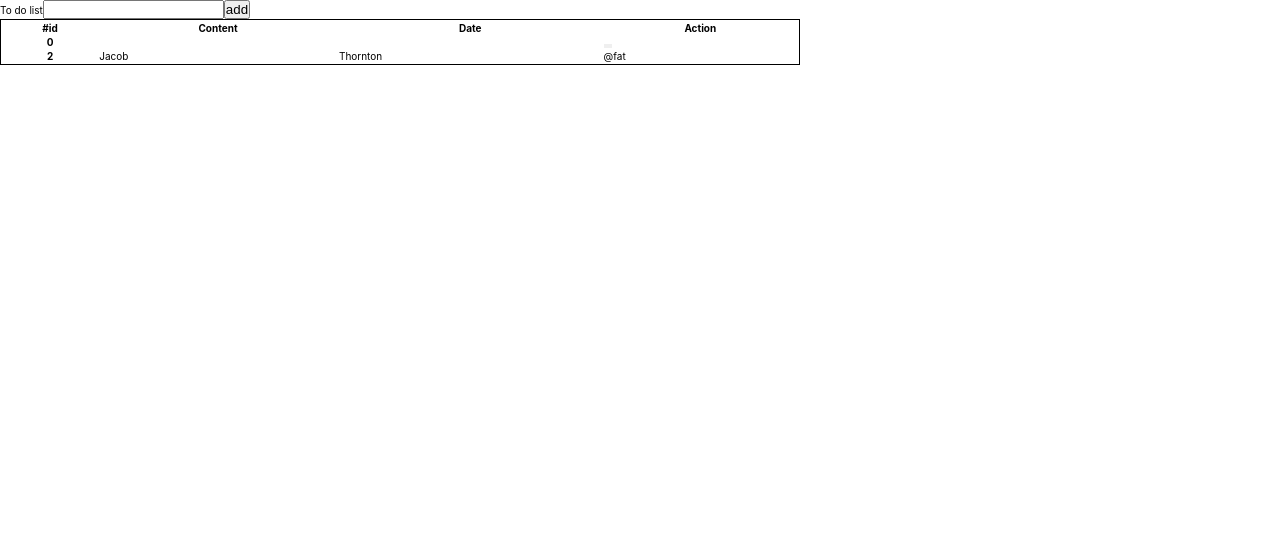
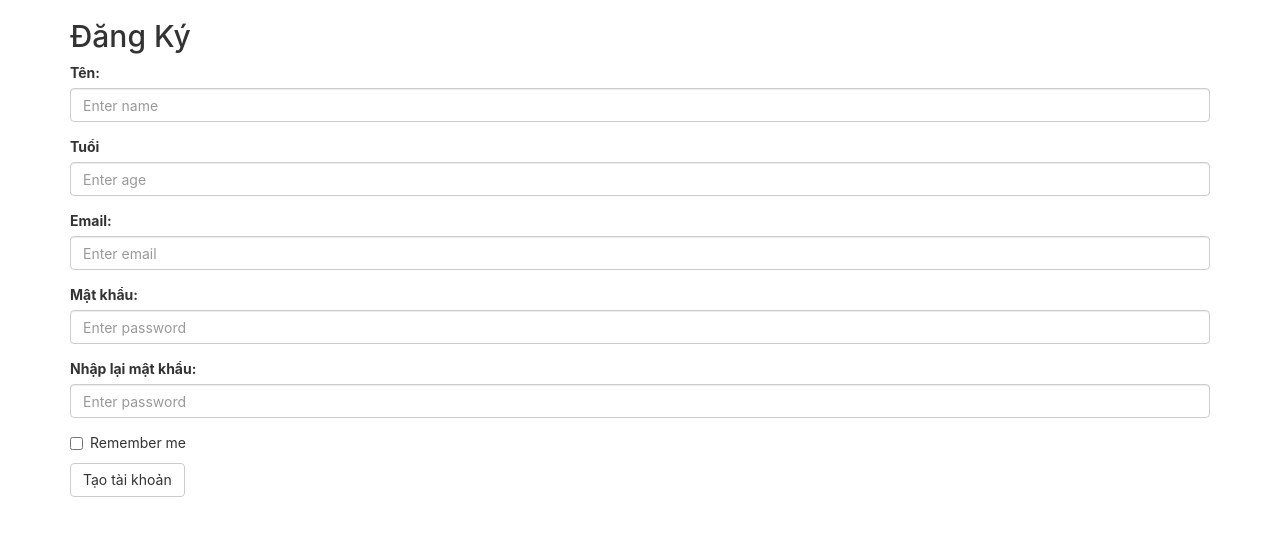
Before and after one commit to hiepbq-comartek/FS02-todo-hiepbq, a React (Create React App) app: page /register in a window 1280 px wide. Shown: the top 536 px of the page. Built offline with nearby package versions, Linux system fonts and the light colour scheme.

Commit message:
todolist

```diff
--- a/package.json
+++ b/package.json
@@ -3,13 +3,19 @@
   "version": "0.1.0",
   "private": true,
   "dependencies": {
+    "@emotion/react": "^11.10.0",
+    "@emotion/styled": "^11.10.0",
+    "@mui/material": "^5.10.1",
+    "@mui/x-date-pickers": "^5.0.0-beta.6",
     "@testing-library/jest-dom": "^5.16.5",
     "@testing-library/react": "^13.3.0",
     "@testing-library/user-event": "^13.5.0",
     "bootstrap": "^5.2.0",
     "bootstrap-icons": "^1.9.1",
+    "moment": "^2.29.4",
     "react": "^18.2.0",
     "react-dom": "^18.2.0",
+    "react-router-dom": "^6.3.0",
     "react-scripts": "5.0.1",
     "web-vitals": "^2.1.4"
   },
--- a/public/index.html
+++ b/public/index.html
@@ -5,7 +5,7 @@
     <link rel="icon" href="%PUBLIC_URL%/favicon.ico" />
     <meta name="viewport" content="width=device-width, initial-scale=1" />
     <meta name="theme-color" content="#000000" />
-    <!-- <link href="https://cdn.jsdelivr.net/npm/bootstrap@5.2.0/dist/css/bootstrap.min.css" rel="stylesheet" integrity="sha384-gH2yIJqKdNHPEq0n4Mqa/HGKIhSkIHeL5AyhkYV8i59U5AR6csBvApHHNl/vI1Bx" crossorigin="anonymous"> -->
+    <link rel="stylesheet" href="https://maxcdn.bootstrapcdn.com/bootstrap/3.4.1/css/bootstrap.min.css">
     <meta
       name="description"
       content="Web site created using create-react-app"
@@ -41,6 +41,7 @@
       To create a production bundle, use `npm run build` or `yarn build`.
     -->
   </body>
-  <!-- <script src="https://cdn.jsdelivr.net/npm/@popperjs/core@2.11.5/dist/umd/popper.min.js" integrity="sha384-Xe+8cL9oJa6tN/veChSP7q+mnSPaj5Bcu9mPX5F5xIGE0DVittaqT5lorf0EI7Vk" crossorigin="anonymous"></script>
-<script src="https://cdn.jsdelivr.net/npm/bootstrap@5.2.0/dist/js/bootstrap.min.js" integrity="sha384-ODmDIVzN+pFdexxHEHFBQH3/9/vQ9uori45z4JjnFsRydbmQbmL5t1tQ0culUzyK" crossorigin="anonymous"></script> -->
+  <script src="https://cdn.jsdelivr.net/npm/@popperjs/core@2.11.5/dist/umd/popper.min.js" integrity="sha384-Xe+8cL9oJa6tN/veChSP7q+mnSPaj5Bcu9mPX5F5xIGE0DVittaqT5lorf0EI7Vk" crossorigin="anonymous"></script>
+<script src="https://cdn.jsdelivr.net/npm/bootstrap@5.2.0/dist/js/bootstrap.min.js" integrity="sha384-ODmDIVzN+pFdexxHEHFBQH3/9/vQ9uori45z4JjnFsRydbmQbmL5t1tQ0culUzyK" crossorigin="anonymous"></script>
+<script src="https://cdn.jsdelivr.net/npm/bootstrap@5.2.0/dist/js/bootstrap.bundle.min.js"></script>
 </html>
--- a/src/App.js
+++ b/src/App.js
@@ -1,92 +1,105 @@
-import { useState,useRef } from 'react';
+import style from './style.module.css'
 import './App.css';
+import { useState } from 'react'
 
+// data
 function App() {
   let time = new Date();
-   const [content,setContent] = useState()
-   const[newDate,setNewdate]= useState()
-   const [adds,setAdd] = useState([{
-    content:'',
-    date:''
-   }])
-   const heandleadd = ()=>{
-    setNewdate(time)
-    setAdd(
-      [
-        ...adds,
-        {
-          content: content,
-          date: newDate
-        }
-      ]
+  let times = `${time.getFullYear()}/${time.getMonth() + 1}/${time.getDay()}`
+  console.log(times)
+  const [date, setdate] = useState(times);
 
-    )
-    console.log(adds)
+  const type = 'checkbox';
+  const easy = {
+    id: 1,
+    text: 'da lam'
+  }
+  const medium = {
+    id: 2,
+    text: 'chua lam'
+  }
+  // const $$ = document.querySelectorAll.bind(document)
+  const ivalues = [easy, medium];
+  const ivalue = ivalues.map(ivalue => {
+    return ivalue.text
+  })
+  const [ischecked, setchecked] = useState(1);
+  const [isjob, setisjob] = useState();
+  const [jobs, setjob] = useState([{
+    data: '',
+    id: '',
+    text: '',
+    date: times
+  }])
+  // heandle
+  const heandleclick = () => {
+    setjob([...jobs, { data: isjob, id: ischecked, text: ivalue, date: times }]);
+    return jobs
+  };
+  const clearheandle = () => {
+    setjob([...jobs,
+    ])
+  }
+  function getAPi() {
+    const option = {
+      method: 'GET',
+      headers: {
+        'Content-Type': 'application/json',
+        Authorization: localStorage.getItem('token')
+      },
+      body: JSON.stringify(input),
+    }
+    fetch('https://api-nodejs-todolist.herokuapp.com/user/me', option)
+      .then((response) => {
+        // regíter success -> save token, navigate....
+        return response.json();
 
-   }
-   const deletetodo =()=>{
-   setAdd(
-    [
-      ...adds,
-      {
 
-      }
-    ]
-   )
-   }
-   const oketodo =()=>{
-    setAdd(
-      [
-        ...adds,
-        {
+      })
+      .catch((error) => {
+        console.error('Error:', error);
+      });
+  }
 
-        }
-      ]
-     )
-   }
   return (
-    <div id='app-block'>
-     <div>
-      <span id='texttodo'>To do list</span>
-      <input
-        onChange={e => setContent(e.target.value)}
-       />
-      <button onClick={heandleadd} id='button_add'>add</button>
-     </div>
-     <table className="table">
-  <thead>
-    <tr>
-      <th scope="col">#id</th>
-      <th scope="col">Content</th>
-      <th scope="col">Date</th>
-      <th scope="col">Action</th>
-    </tr>
-  </thead>
-  <tbody>
-    {
-      adds.map((add,index)=>{
-        return(
-          <tr key={index}>
-          <th scope="row">{index}</th>
-             <td>{add.content}</td>
-             <td>{add.date}</td>
-             <td>
-              <button onClick={oketodo}><i className="bi bi-x-lg"></i></button>
-              <button onClick={deletetodo}><i className="bi bi-check"></i></button>
-             </td>
-        </tr>
-        )
-      })
-    }
-    <tr>
-      <th scope="row">2</th>
-      <td>Jacob</td>
-      <td>Thornton</td>
-      <td>@fat</td>
-    </tr>
-  </tbody>
-  </table>
+    <div id={style.todo_block} >
+      <span id={style.heandle_text}>To do list react basic</span>
+      <input id={style.input_add}
+        placeholder='Việc cần làm'
+        onChange={e => setisjob(e.target.value)}
+
+      />
+      <div id={style.input_block}>
+        <ul id={style.type_block}>
+          {ivalues.map((ivalue, index) => {
+            return <li key={index} id={style.type_li}>
+              <input
+                checked={ischecked === ivalue.id}
+                onChange={() => { setchecked(ivalue.id) }}
+                type={type} />{ivalue.text}
+            </li>
+          })}
+        </ul>
+        <button onClick={heandleclick} id={style.headle_click}>Xác Nhận</button>
+      </div>
+      <span id={style.note}>Note :</span>
+      <ul id={style.note_block}>
+        {jobs.map((job, index) => {
+          return (
+            <li key={index} id={style.note_text}>
+              <span id={style.text_note}>{job.data}</span>
+              <div>{job.date}</div>
+              <div id='lever' className={style.lever_block}>{job.text[job.id - 1]}</div>
+              <div>
+                <button onClick={clearheandle} className='clearjob'>Xóa</button>
+              </div>
+              <ion-icon id={style.icon_close} name="close-circle-outline"></ion-icon>
+            </li>
+          )
+        })}
+      </ul>
     </div>
+
   );
 }
 
--- a/src/index.js
+++ b/src/index.js
@@ -3,15 +3,23 @@ import ReactDOM from 'react-dom/client';
 import './index.css';
 import App from './App';
 import reportWebVitals from './reportWebVitals';
+import { BrowserRouter, Route, Routes } from 'react-router-dom';
+import Login from './login/login';
+import Siginup from './login/signup';
 
 const root = ReactDOM.createRoot(document.getElementById('root'));
 root.render(
-  <React.StrictMode>
-    <App />
-  </React.StrictMode>
+  <BrowserRouter>
+    <Routes>
+      <Route path="/login" element={<Login />} />
+      <Route path='/register' element={<Siginup />} />
+      <Route path='/home' element={<App />} />
+    </Routes>
+  </BrowserRouter>
+
 );
 
 // If you want to start measuring performance in your app, pass a function
 // to log results (for example: reportWebVitals(console.log))
 // or send to an analytics endpoint. Learn more: https://bit.ly/CRA-vitals
-reportWebVitals();
+// reportWebVitals();
--- /dev/null
+++ b/src/login/login.css
@@ -0,0 +1,3 @@
+#dropdown-menu{
+    display: block;
+}
--- /dev/null
+++ b/src/login/login.js
@@ -0,0 +1,60 @@
+import { useEffect, useState } from 'react'
+import { useNavigate } from 'react-router-dom'
+import './login.css'
+function Login() {
+    const apitodolist = 'https://api-nodejs-todolist.herokuapp.com/user/login'
+    const [email, setemail] = useState('')
+    const [password, setpassword] = useState('')
+    const navigate = useNavigate()
+    // đăng nhập
+    const signin = (e) => {
+        e.preventDefault();
+        const data = { email: email, password: password };
+        const option = {
+            method: 'POST',
+            headers: {
+                'Content-Type': 'application/json',
+            },
+            body: JSON.stringify(data),
+        }
+        function loginuser(callback) {
+            fetch(apitodolist, option)
+                .then((response) => response.json())
+                .then((callback) => {
+                    navigate('/home')
+                })
+                .catch((error) => {
+                    console.error('Error:', callback);
+                });
+        }
+        loginuser(data)
+    }
+    // tạo tài khoản
+
+    return (
+        <div className="container">
+            <h2>Đăng Nhập</h2>
+            <form onSubmit={signin}>
+                <div>
+                    <div className="form-group">
+                        <label for="email">Email:</label>
+                        <input onChange={e => setemail(e.target.value)}
+                            type="email" className="form-control" id="email" placeholder="Enter email" />
+                    </div>
+                    <div className="form-group">
+                        <label for="pwd">Password:</label>
+                        <input
+                            onChange={e => setpassword(e.target.value)}
+                            type="password" className="form-control" id="pwd" placeholder="Enter password" />
+                    </div>
+                    <div className="checkbox">
+                        <label><input type="checkbox" /> Remember me</label>
+                    </div>
+                    <button className="btn btn-default">Đăng Nhập</button>
+                </div>
+            </form>
+        </div>
+
+    )
+}
+export default Login
--- /dev/null
+++ b/src/login/signup.js
@@ -0,0 +1,75 @@
+import { useEffect, useState } from "react";
+import { useNavigate } from 'react-router-dom'
+function Siginup() {
+    const [email, setemail] = useState('')
+    const [name, setname] = useState('')
+    const [age, setage] = useState('')
+    const [password, setpassword] = useState('')
+    const apitodolitsnewuser = 'https://api-nodejs-todolist.herokuapp.com/user/register';
+    const navigate = useNavigate();
+
+    const onSubmit = (e) => {
+        e.preventDefault();
+        const input = { name: name, email: email, password: password, age: age };
+        const option = {
+            method: 'POST',
+            headers: {
+                'Content-Type': 'application/json',
+            },
+            body: JSON.stringify(input),
+        }
+        fetch(apitodolitsnewuser, option)
+            .then((response) => {
+                // regíter success -> save token, navigate....
+                return response.json();
+            })
+
+            .catch((error) => {
+                console.error('Error:', error);
+            });
+    };
+
+    return (
+        <div className="container">
+            <h2>Đăng Ký</h2>
+            <form onSubmit={onSubmit}>
+                <div className="form-group">
+                    <label htmlFor="name">Tên:</label>
+                    <input onChange={e => setname(e.target.value)}
+                        type="text" className="form-control" id="name" placeholder="Enter name" />
+                </div>
+                <div className="form-group">
+                    <label htmlFor="age">Tuổi</label>
+                    <input onChange={e => setage(e.target.value)}
+                        type="number" className="form-control" id="age" placeholder="Enter age" />
+                </div>
+                <div className="form-group">
+                    <label htmlFor="email">Email:</label>
+                    <input onChange={e => {
+                        console.log(e)
+                        setemail(e.target.value)
+                    }}
+                        type="email" className="form-control" id="email" placeholder="Enter email" />
+                </div>
+                <div className="form-group">
+                    <label htmlFor="pwd">Mật khẩu:</label>
+                    <input
+                        onChange={e => setpassword(e.target.value)}
+                        type="password" className="form-control" placeholder="Enter password" />
+                </div>
+                <div className="form-group">
+                    <label htmlFor="pwd">Nhập lại mật khẩu:</label>
+                    <input
+                        onChange={e => setpassword(e.target.value)}
+                        type="password" className="form-control" id="pwd" placeholder="Enter password" />
+                </div>
+                <div className="checkbox">
+                    <label><input type="checkbox" /> Remember me</label>
+                </div>
+                <button className="btn btn-default" >Tạo tài khoản</button>
+            </form>
+
+        </div>
+    )
+}
+export default Siginup
--- /dev/null
+++ b/src/style.module.css
@@ -0,0 +1,101 @@
+#todo_block{
+    position: relative;
+    width: 88rem;
+    height: 35rem;
+    top: 4rem;
+    left: 33.8rem;
+    border: 1px solid #ccc ;
+    border-radius: 0.8rem;
+}
+#heandle_text{
+    font-size: 1.6rem;
+    width: 100%;
+    font-weight: 500;
+    margin: 0.8rem 0 0.8rem 0;
+    position: relative;
+    display: flex;
+    justify-content: center;
+}
+#input_add{
+    width: 90%;
+    margin: 0.8rem 1.2rem;
+    font-size: 1.2rem;
+    border: 0.6rem;
+    outline: none;
+}
+#type_block{
+    display: flex;
+    margin: 0 29.6rem ;
+    font-size: 2.2rem;
+    list-style-type: none;
+}
+#type_li{
+    margin: 0 1rem 1rem 1rem;
+}
+#headle_click{
+    font-size: 1.2rem;
+    width: 18.2rem;
+    height: 1.8rem;
+    margin: 0 35.4rem;
+    border-radius: 4rem;
+    border: none;
+    /* background: linear-gradient(to right, red,orange,yellow,green,blue,indigo,violet); */
+}
+#note{
+    font-size: 1.6rem;
+    margin: 0.8rem 0.8rem 0 0.8rem;
+    position: absolute;
+    z-index: 999;
+    background: #fff;
+    width: 86rem;
+    height: 2.2rem;
+
+}
+#note_block{
+    margin: 0.8rem 0.8rem 0 0.8rem;
+    height: 16.2rem;
+    width: 84rem;
+    position: relative;
+}
+#note_text{
+    font-size: 1.2rem;
+    font-weight: 500;
+    width: 100%;
+    height: 2.2rem;
+    border-radius: 0.8rem;
+    margin: 0.4rem 0;
+    display: flex;
+    background-color: #ccc;
+}
+.removeui{
+    display: block;
+}
+#icon_close{
+    font-size: 1.2rem;
+    margin: 0.4rem;
+    position: absolute;
+    right: -0.36rem;
+    color: red;
+}
+#text_note{
+    margin: 0 1.2rem;
+
+}
+.lever_block{
+    position: absolute;
+    right: 1.2rem;
+    width: 5.2rem;
+    height: 2.2rem;
+}
+.green{
+    background-color: green;
+}
+.yellow{
+    background-color: yellow;
+}
+.red{
+    background-color: red;
+}
+.displaynone{
+    display: none;
+}
```
Also changed, not shown: src/App.css (+14 -0 lines), src/Router/router.js (added), 1 other file (tests, documents, lock files or other folders).
